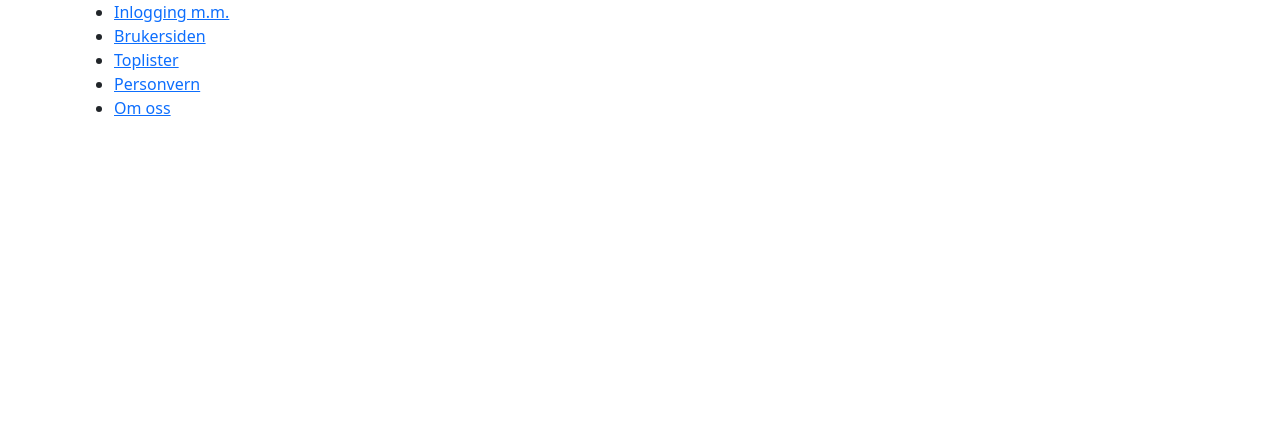
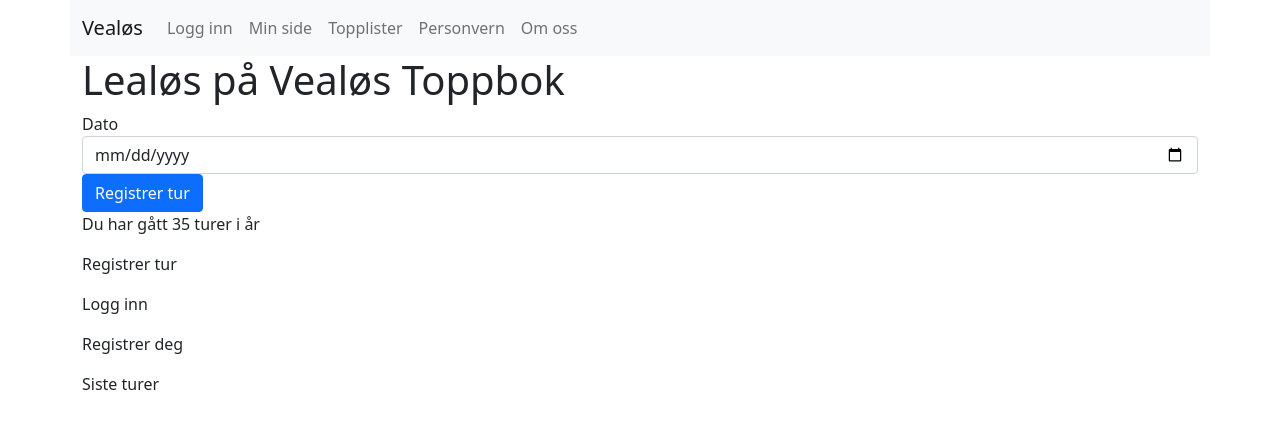
Before and after one commit to hoglund003/vealos, a Python web app: template application/templates/index.html in a window 1280 px wide. Shown: the top 429 px of the page. Run offline with Jinja, Linux system fonts and the light colour scheme; the template is opened without the code that fills it: most values are stand-ins (such as "Sample title", 1, 10 or a date in 2020).

Commit message:
Co-authored-by: 3W-1L <3W1L@users.noreply.github.com> Co-authored-by: Sossis <Sossis@users.noreply.github.com> Co-authored-by: Robin-bug <Robin-bug@users.noreply.github.com> Co-authored-by: kasper_hoglund <hoglund003@gmail.com>

```diff
--- a/application/__init__.py
+++ b/application/__init__.py
@@ -2,6 +2,8 @@
 
 from flask import Flask
 
+from flask_login import LoginManager
+login_manager = LoginManager()
 
 def create_app(test_config=None):
     """Create and configure an instance of the Flask application."""
@@ -34,6 +36,10 @@
     from . import db
     db.init_app(app)
 
+
+    login_manager.init_app(app) # app is a Flask object
+
+
     # apply the blueprints to the app
     from application import auth, user, top, page, index
 
--- a/application/index.py
+++ b/application/index.py
@@ -12,4 +12,5 @@
 
 @bp.route("/", methods=("GET", "POST"))
 def index():
+    today = date.today()
     return render_template("index.html", **locals())
--- a/application/templates/base.html
+++ b/application/templates/base.html
@@ -14,13 +14,38 @@
 
 <body>
   <div class="container">
-    <div class="row">
+    <div class="row"><nav class="navbar navbar-expand-lg navbar-light bg-light">
+      <a class="navbar-brand" href="#">Vealøs</a>
+      <button class="navbar-toggler" type="button" data-toggle="collapse" data-target="#navbarSupportedContent" aria-controls="navbarSupportedContent" aria-expanded="false" aria-label="Toggle navigation">
+        <span class="navbar-toggler-icon"></span>
+      </button>
+
+      <div class="collapse navbar-collapse" id="navbarSupportedContent">
+        <ul class="navbar-nav mr-auto">
+          <li class="nav-item">
+            <a class="nav-link" href="{{ url_for('auth.index') }}">Logg inn</a>
+          </li>
+          <li class="nav-item">
+            <a class="nav-link" href="{{ url_for('user.index') }}">Min side</a>
+          </li>
+          <li class="nav-item">
+            <a class="nav-link" href="{{ url_for('top.index') }}">Topplister</a>
+          </li>
+          <li class="nav-item">
+            <a class="nav-link" href="{{ url_for('page.privacy') }}">Personvern</a>
+          </li>
+          <li class="nav-item">
+            <a class="nav-link" href="{{ url_for('page.about') }}">Om oss</span></a>
+          </li>
+        </ul>
+      </div>
+    </nav>
       <div class="col-md-12">
-          <div class="row">
+
 
               {% block content %}{% endblock %}
 
-          </div>
+
         </section>
       </div>
     </div>
--- a/application/templates/index.html
+++ b/application/templates/index.html
@@ -7,14 +7,35 @@
 {% block content %}
 <div class="row">
 <div class=col-md-12>
-<ul>
-  <li><a href="{{ url_for('auth.index') }}">Inlogging m.m.</a></li>
-  <li><a href="{{ url_for('user.index') }}">Brukersiden</a></li>
-  <li><a href="{{ url_for('top.index') }}">Toplister</a></li>
-  <li><a href="{{ url_for('page.privacy') }}">Personvern</a></li>
-  <li><a href="{{ url_for('page.about') }}">Om oss</a></li>
-</ul>
-
+<h1>Lealøs på Vealøs Toppbok</h1>
+<div class="row">
+  <div class="col-md-12">
+    <div class="form-group">
+<form method="post">
+    <label for="tour_date">Dato</label>
+    <input type="date" id="tour_date" name="tour_date" class="form-control"
+       value="{{ today }}"
+       min="2021-01-01" max="{{ today }}">
+       <input type="submit" class="btn btn-primary" value="Registrer tur">
+  </form>
+</div>
+  </div>
+  </div>
+<p>
+Du har gått 35 turer i år
+</p>
+<p>
+Registrer tur
+</p>
+<p>
+Logg inn
+</p>
+<p>
+  Registrer deg
+</p>
+<p>
+Siste turer
+</p>
 
 </div>
 
```
